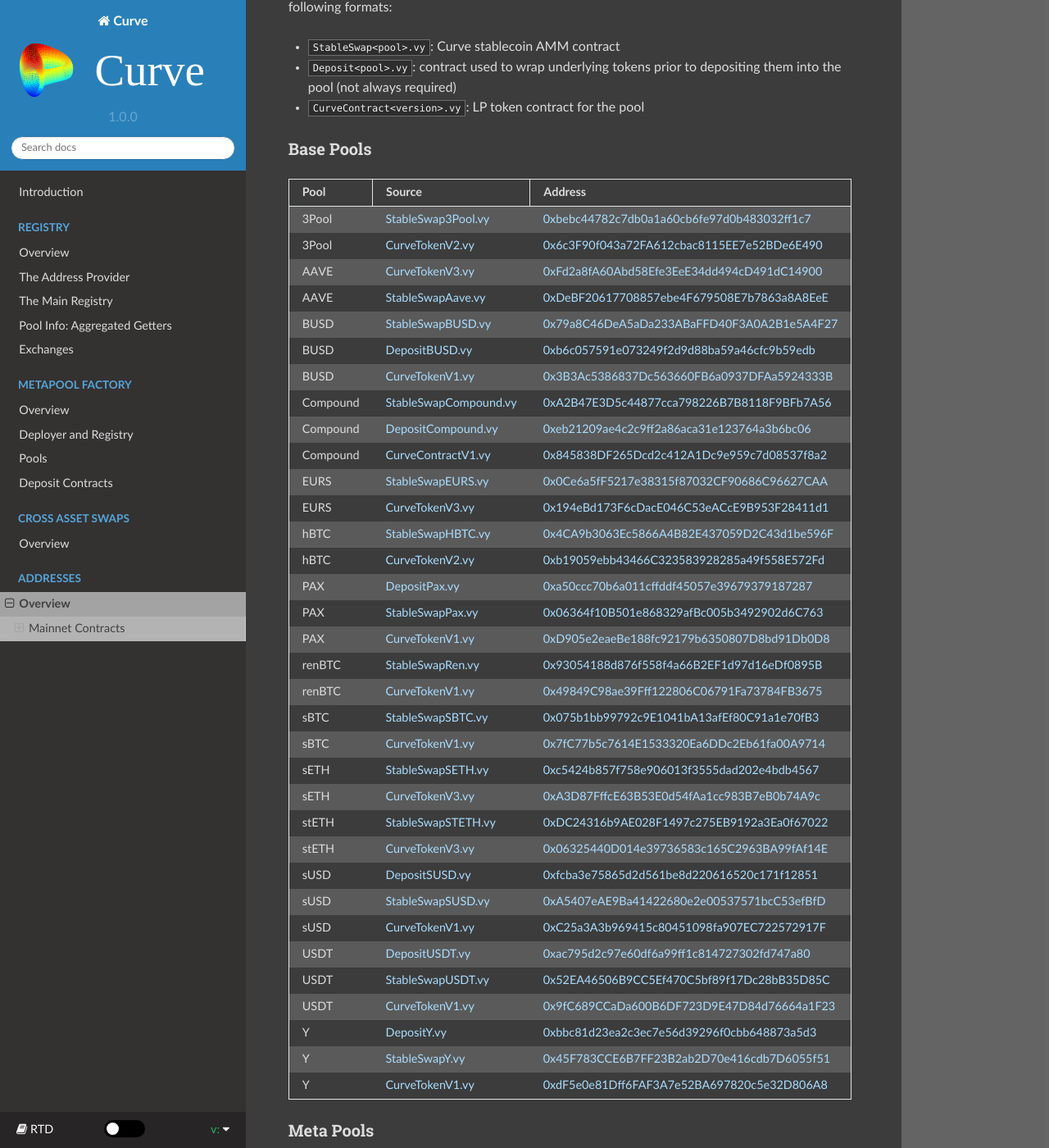
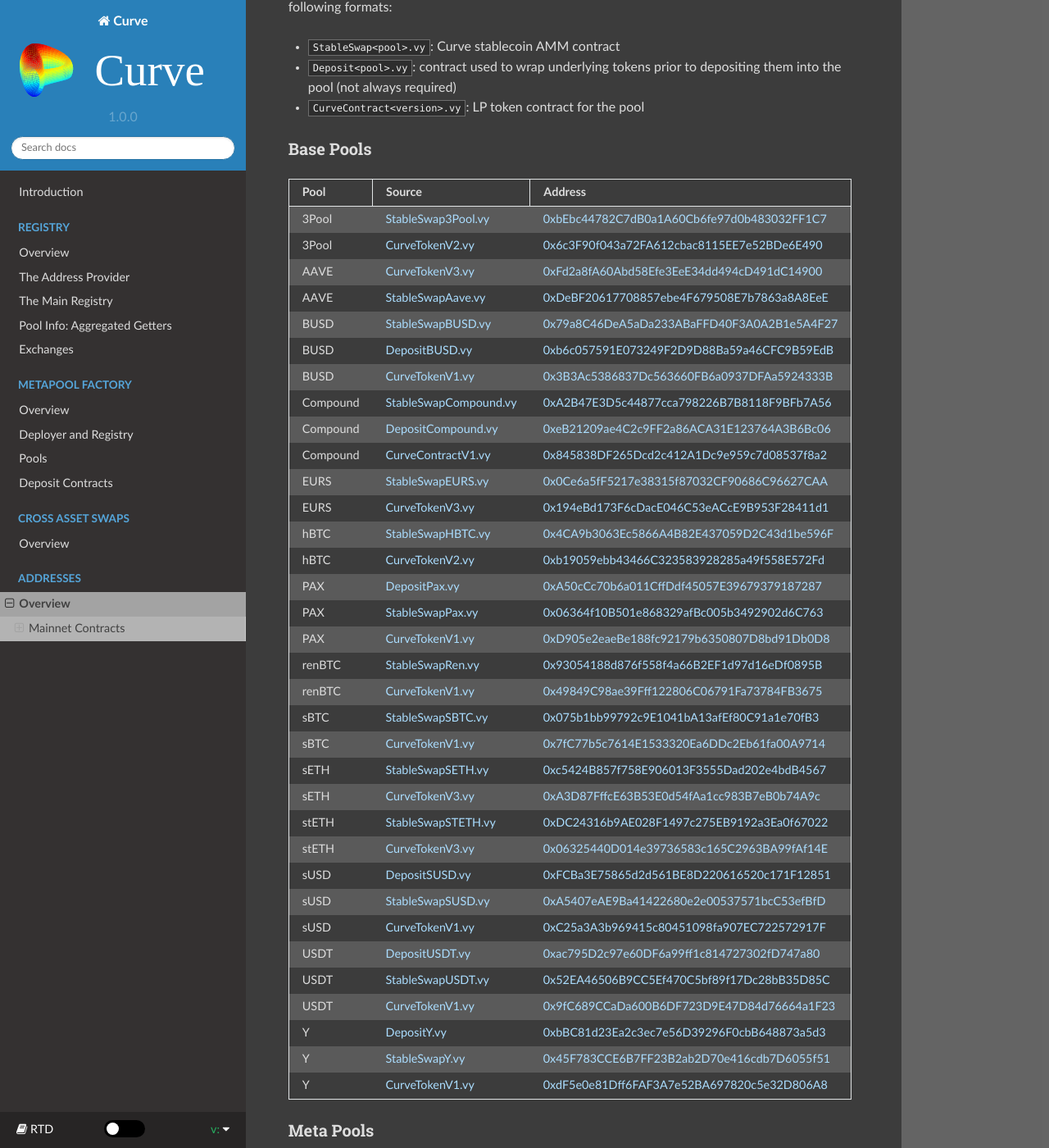
Before and after one commit to softlinkprotocol/curve-docs, a Sphinx documentation site: the page built from docs/addresses-overview.rst, in a window 1280 px wide and 1400 px high, scrolled down 291 px. Shown: the whole window at 82% size. Built offline with Sphinx 7.4.7 and the Read the Docs theme 2.0.0, drawn with Linux system fonts in a browser that asks for light colours.

```diff
--- a/docs/addresses-overview.rst
+++ b/docs/addresses-overview.rst
@@ -22,38 +22,38 @@ Base Pools
 .. csv-table::
    :header: "Pool", "Source", "Address"
 
-   3Pool, `StableSwap3Pool.vy <https://github.com/curvefi/curve-contract/blob/master/contracts/pools/3pool/StableSwap3Pool.vy>`_, `0xbebc44782c7db0a1a60cb6fe97d0b483032ff1c7 <https://etherscan.io/address/0xbebc44782c7db0a1a60cb6fe97d0b483032ff1c7#code>`_
+   3Pool, `StableSwap3Pool.vy <https://github.com/curvefi/curve-contract/blob/master/contracts/pools/3pool/StableSwap3Pool.vy>`_, `0xbEbc44782C7dB0a1A60Cb6fe97d0b483032FF1C7 <https://etherscan.io/address/0xbebc44782c7db0a1a60cb6fe97d0b483032ff1c7#code>`_
    3Pool, `CurveTokenV2.vy <https://github.com/curvefi/curve-contract/blob/master/contracts/tokens/CurveTokenV2.vy>`_, `0x6c3F90f043a72FA612cbac8115EE7e52BDe6E490 <https://etherscan.io/address/0x6c3F90f043a72FA612cbac8115EE7e52BDe6E490#code>`_
    AAVE, `CurveTokenV3.vy <https://github.com/curvefi/curve-contract/blob/master/contracts/tokens/CurveTokenV3.vy>`_, `0xFd2a8fA60Abd58Efe3EeE34dd494cD491dC14900 <https://etherscan.io/address/0xFd2a8fA60Abd58Efe3EeE34dd494cD491dC14900#code>`_
    AAVE, `StableSwapAave.vy <https://github.com/curvefi/curve-contract/blob/master/contracts/pools/aave/StableSwapAave.vy>`_, `0xDeBF20617708857ebe4F679508E7b7863a8A8EeE <https://etherscan.io/address/0xDeBF20617708857ebe4F679508E7b7863a8A8EeE#code>`_
    BUSD, `StableSwapBUSD.vy <https://github.com/curvefi/curve-contract/blob/master/contracts/pools/busd/StableSwapBUSD.vy>`_, `0x79a8C46DeA5aDa233ABaFFD40F3A0A2B1e5A4F27 <https://etherscan.io/address/0x79a8C46DeA5aDa233ABaFFD40F3A0A2B1e5A4F27#code>`_
-   BUSD, `DepositBUSD.vy <https://github.com/curvefi/curve-contract/blob/master/contracts/pools/busd/DepositBUSD.vy>`_, `0xb6c057591e073249f2d9d88ba59a46cfc9b59edb <https://etherscan.io/address/0xb6c057591e073249f2d9d88ba59a46cfc9b59edb#code>`_
+   BUSD, `DepositBUSD.vy <https://github.com/curvefi/curve-contract/blob/master/contracts/pools/busd/DepositBUSD.vy>`_, `0xb6c057591E073249F2D9D88Ba59a46CFC9B59EdB <https://etherscan.io/address/0xb6c057591e073249f2d9d88ba59a46cfc9b59edb#code>`_
    BUSD, `CurveTokenV1.vy <https://github.com/curvefi/curve-contract/blob/master/contracts/tokens/CurveTokenV1.vy>`_, `0x3B3Ac5386837Dc563660FB6a0937DFAa5924333B <https://etherscan.io/address/0x3B3Ac5386837Dc563660FB6a0937DFAa5924333B#code>`_
    Compound, `StableSwapCompound.vy <https://github.com/curvefi/curve-contract/blob/master/contracts/pools/compound/StableSwapCompound.vy>`_, `0xA2B47E3D5c44877cca798226B7B8118F9BFb7A56 <https://etherscan.io/address/0xA2B47E3D5c44877cca798226B7B8118F9BFb7A56#code>`_
-   Compound, `DepositCompound.vy <https://github.com/curvefi/curve-contract/blob/master/contracts/pools/compound/DepositCompound.vy>`_, `0xeb21209ae4c2c9ff2a86aca31e123764a3b6bc06 <https://etherscan.io/address/0xeb21209ae4c2c9ff2a86aca31e123764a3b6bc06#code>`_
+   Compound, `DepositCompound.vy <https://github.com/curvefi/curve-contract/blob/master/contracts/pools/compound/DepositCompound.vy>`_, `0xeB21209ae4C2c9FF2a86ACA31E123764A3B6Bc06 <https://etherscan.io/address/0xeb21209ae4c2c9ff2a86aca31e123764a3b6bc06#code>`_
    Compound, `CurveContractV1.vy <https://github.com/curvefi/curve-contract/blob/master/contracts/tokens/CurveTokenV1.vy>`_, `0x845838DF265Dcd2c412A1Dc9e959c7d08537f8a2 <https://etherscan.io/address/0x845838DF265Dcd2c412A1Dc9e959c7d08537f8a2#code>`_
    EURS, `StableSwapEURS.vy <https://github.com/curvefi/curve-contract/blob/master/contracts/pools/eurs/StableSwapEURS.vy>`_, `0x0Ce6a5fF5217e38315f87032CF90686C96627CAA <https://etherscan.io/address/0x0Ce6a5fF5217e38315f87032CF90686C96627CAA#code>`_
    EURS, `CurveTokenV3.vy <https://github.com/curvefi/curve-contract/blob/master/contracts/tokens/CurveTokenV3.vy>`_, `0x194eBd173F6cDacE046C53eACcE9B953F28411d1 <https://etherscan.io/address/0x194eBd173F6cDacE046C53eACcE9B953F28411d1#code>`_
    hBTC, `StableSwapHBTC.vy <https://github.com/curvefi/curve-contract/blob/master/contracts/pools/hbtc/StableSwapHBTC.vy>`_, `0x4CA9b3063Ec5866A4B82E437059D2C43d1be596F <https://etherscan.io/address/0x4CA9b3063Ec5866A4B82E437059D2C43d1be596F#code>`_
    hBTC, `CurveTokenV2.vy <https://github.com/curvefi/curve-contract/blob/master/contracts/tokens/CurveTokenV2.vy>`_, `0xb19059ebb43466C323583928285a49f558E572Fd <https://etherscan.io/address/0xb19059ebb43466C323583928285a49f558E572Fd#code>`_
-   PAX, `DepositPax.vy <https://github.com/curvefi/curve-contract/blob/master/contracts/pools/pax/DepositPax.vy>`_, `0xa50ccc70b6a011cffddf45057e39679379187287 <https://etherscan.io/address/0xa50ccc70b6a011cffddf45057e39679379187287#code>`_
+   PAX, `DepositPax.vy <https://github.com/curvefi/curve-contract/blob/master/contracts/pools/pax/DepositPax.vy>`_, `0xA50cCc70b6a011CffDdf45057E39679379187287 <https://etherscan.io/address/0xa50ccc70b6a011cffddf45057e39679379187287#code>`_
    PAX, `StableSwapPax.vy <https://github.com/curvefi/curve-contract/blob/master/contracts/pools/pax/StableSwapPax.vy>`_, `0x06364f10B501e868329afBc005b3492902d6C763 <https://etherscan.io/address/0x06364f10B501e868329afBc005b3492902d6C763#code>`_
    PAX, `CurveTokenV1.vy <https://github.com/curvefi/curve-contract/blob/master/contracts/tokens/CurveTokenV1.vy>`_, `0xD905e2eaeBe188fc92179b6350807D8bd91Db0D8 <https://etherscan.io/address/0xD905e2eaeBe188fc92179b6350807D8bd91Db0D8#code>`_
    renBTC, `StableSwapRen.vy <https://github.com/curvefi/curve-contract/blob/master/contracts/pools/ren/StableSwapRen.vy>`_, `0x93054188d876f558f4a66B2EF1d97d16eDf0895B <https://etherscan.io/address/0x93054188d876f558f4a66B2EF1d97d16eDf0895B#code>`_
    renBTC, `CurveTokenV1.vy <https://github.com/curvefi/curve-contract/blob/master/contracts/tokens/CurveTokenV1.vy>`_, `0x49849C98ae39Fff122806C06791Fa73784FB3675 <https://etherscan.io/address/0x49849C98ae39Fff122806C06791Fa73784FB3675#code>`_
    sBTC, `StableSwapSBTC.vy <https://github.com/curvefi/curve-contract/blob/master/contracts/pools/sbtc/StableSwapSBTC.vy>`_, `0x075b1bb99792c9E1041bA13afEf80C91a1e70fB3 <https://etherscan.io/address/0x075b1bb99792c9E1041bA13afEf80C91a1e70fB3#code>`_
    sBTC, `CurveTokenV1.vy <https://github.com/curvefi/curve-contract/blob/master/contracts/tokens/CurveTokenV1.vy>`_, `0x7fC77b5c7614E1533320Ea6DDc2Eb61fa00A9714 <https://etherscan.io/address/0x7fC77b5c7614E1533320Ea6DDc2Eb61fa00A9714#code>`_
-   sETH, `StableSwapSETH.vy <https://github.com/curvefi/curve-contract/blob/master/contracts/pools/seth/StableSwapSETH.vy>`_, `0xc5424b857f758e906013f3555dad202e4bdb4567 <https://etherscan.io/address/0xc5424b857f758e906013f3555dad202e4bdb4567#code>`_
+   sETH, `StableSwapSETH.vy <https://github.com/curvefi/curve-contract/blob/master/contracts/pools/seth/StableSwapSETH.vy>`_, `0xc5424B857f758E906013F3555Dad202e4bdB4567 <https://etherscan.io/address/0xc5424b857f758e906013f3555dad202e4bdb4567#code>`_
    sETH, `CurveTokenV3.vy <https://github.com/curvefi/curve-contract/blob/master/contracts/tokens/CurveTokenV3.vy>`_, `0xA3D87FffcE63B53E0d54fAa1cc983B7eB0b74A9c <https://etherscan.io/address/0xA3D87FffcE63B53E0d54fAa1cc983B7eB0b74A9c#code>`_
    stETH, `StableSwapSTETH.vy <https://github.com/curvefi/curve-contract/blob/master/contracts/pools/steth/StableSwapSTETH.vy>`_, `0xDC24316b9AE028F1497c275EB9192a3Ea0f67022 <https://etherscan.io/address/0xDC24316b9AE028F1497c275EB9192a3Ea0f67022#code>`_
    stETH, `CurveTokenV3.vy <https://github.com/curvefi/curve-contract/blob/master/contracts/tokens/CurveTokenV3.vy>`_, `0x06325440D014e39736583c165C2963BA99fAf14E <https://etherscan.io/address/0x06325440D014e39736583c165C2963BA99fAf14E#code>`_
-   sUSD, `DepositSUSD.vy <https://github.com/curvefi/curve-contract/blob/master/contracts/pools/susd/DepositSUSD.vy>`_, `0xfcba3e75865d2d561be8d220616520c171f12851 <https://etherscan.io/address/0xfcba3e75865d2d561be8d220616520c171f12851#code>`_
+   sUSD, `DepositSUSD.vy <https://github.com/curvefi/curve-contract/blob/master/contracts/pools/susd/DepositSUSD.vy>`_, `0xFCBa3E75865d2d561BE8D220616520c171F12851 <https://etherscan.io/address/0xfcba3e75865d2d561be8d220616520c171f12851#code>`_
    sUSD, `StableSwapSUSD.vy <https://github.com/curvefi/curve-contract/blob/master/contracts/pools/susd/StableSwapSUSD.vy>`_, `0xA5407eAE9Ba41422680e2e00537571bcC53efBfD <https://etherscan.io/address/0xA5407eAE9Ba41422680e2e00537571bcC53efBfD#code>`_
    sUSD, `CurveTokenV1.vy <https://github.com/curvefi/curve-contract/blob/master/contracts/tokens/CurveTokenV1.vy>`_, `0xC25a3A3b969415c80451098fa907EC722572917F <https://etherscan.io/address/0xC25a3A3b969415c80451098fa907EC722572917F#code>`_
-   USDT, `DepositUSDT.vy <https://github.com/curvefi/curve-contract/blob/master/contracts/pools/usdt/DepositUSDT.vy>`_, `0xac795d2c97e60df6a99ff1c814727302fd747a80 <https://etherscan.io/address/0xac795d2c97e60df6a99ff1c814727302fd747a80#code>`_
+   USDT, `DepositUSDT.vy <https://github.com/curvefi/curve-contract/blob/master/contracts/pools/usdt/DepositUSDT.vy>`_, `0xac795D2c97e60DF6a99ff1c814727302fD747a80 <https://etherscan.io/address/0xac795d2c97e60df6a99ff1c814727302fd747a80#code>`_
    USDT, `StableSwapUSDT.vy <https://github.com/curvefi/curve-contract/blob/master/contracts/pools/usdt/StableSwapUSDT.vy>`_, `0x52EA46506B9CC5Ef470C5bf89f17Dc28bB35D85C <https://etherscan.io/address/0x52EA46506B9CC5Ef470C5bf89f17Dc28bB35D85C#code>`_
    USDT, `CurveTokenV1.vy <https://github.com/curvefi/curve-contract/blob/master/contracts/tokens/CurveTokenV1.vy>`_, `0x9fC689CCaDa600B6DF723D9E47D84d76664a1F23 <https://etherscan.io/address/0x9fC689CCaDa600B6DF723D9E47D84d76664a1F23#code>`_
-   Y, `DepositY.vy <https://github.com/curvefi/curve-contract/blob/master/contracts/pools/y/DepositY.vy>`_, `0xbbc81d23ea2c3ec7e56d39296f0cbb648873a5d3 <https://etherscan.io/address/0xbbc81d23ea2c3ec7e56d39296f0cbb648873a5d3#code>`_
+   Y, `DepositY.vy <https://github.com/curvefi/curve-contract/blob/master/contracts/pools/y/DepositY.vy>`_, `0xbBC81d23Ea2c3ec7e56D39296F0cbB648873a5d3 <https://etherscan.io/address/0xbbc81d23ea2c3ec7e56d39296f0cbb648873a5d3#code>`_
    Y, `StableSwapY.vy <https://github.com/curvefi/curve-contract/blob/master/contracts/pools/y/StableSwapY.vy>`_, `0x45F783CCE6B7FF23B2ab2D70e416cdb7D6055f51 <https://etherscan.io/address/0x45F783CCE6B7FF23B2ab2D70e416cdb7D6055f51#code>`_
    Y, `CurveTokenV1.vy <https://github.com/curvefi/curve-contract/blob/master/contracts/tokens/CurveTokenV1.vy>`_, `0xdF5e0e81Dff6FAF3A7e52BA697820c5e32D806A8 <https://etherscan.io/address/0xdF5e0e81Dff6FAF3A7e52BA697820c5e32D806A8#code>`_
 
```
